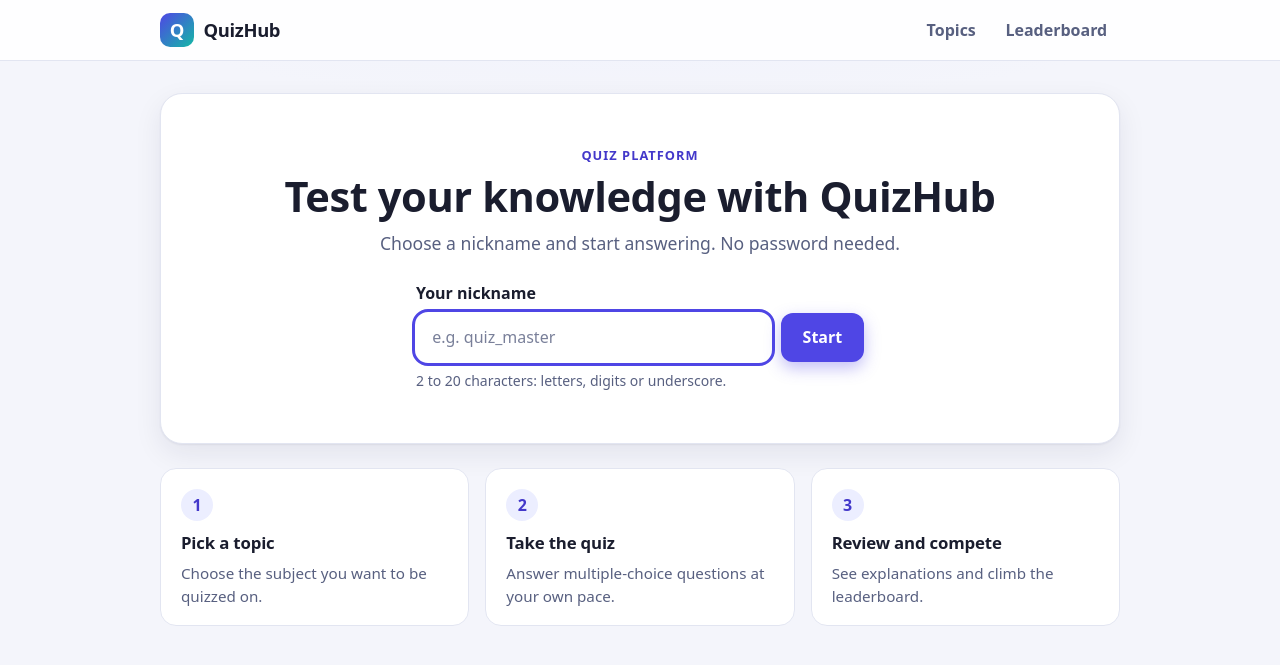
After one commit to ParvinSalahov/SE_FINAL, a Flask app: template src/templates/index.html in a window 1280 px wide. The commit adds this page. Shown: the top 665 px of the page. Run offline with Flask 3, Linux system fonts and the light colour scheme; the template is opened without the code that fills it, so the values that code supplies are empty.

Commit message:
feat(ui): index.html with nickname form or welcome

```diff
--- a/src/static/style.css
+++ b/src/static/style.css
@@ -271,3 +271,56 @@ input[type="text"]:focus { outline: 3px solid var(--primary); outline-offset: 1p
 @media (prefers-reduced-motion: reduce) {
   *, *::before, *::after { transition: none !important; animation: none !important; }
 }
+
+/* ---------- Home page ---------- */
+.hero {
+  padding: clamp(1.75rem, 5vw, 3.25rem) clamp(1.25rem, 4vw, 3rem);
+  text-align: center;
+  background: var(--surface);
+  border: 1px solid var(--border);
+  border-radius: calc(var(--radius) + 6px);
+  box-shadow: var(--shadow);
+}
+.hero .lead { max-width: 34rem; margin-inline: auto; margin-bottom: 1.5rem; }
+
+.hero-actions {
+  display: flex;
+  flex-wrap: wrap;
+  justify-content: center;
+  gap: 0.75rem;
+}
+.hero-actions form { margin: 0; }
+
+.enter-form { max-width: 28rem; margin-inline: auto; }
+.enter-row { display: flex; flex-wrap: wrap; gap: 0.6rem; }
+.enter-row input { flex: 1 1 12rem; width: auto; }
+.enter-row .btn { flex: 0 0 auto; }
+.enter-form .hint { text-align: left; }
+
+.steps {
+  display: grid;
+  grid-template-columns: repeat(auto-fit, minmax(220px, 1fr));
+  gap: 1rem;
+  margin: 1.5rem 0 0;
+  padding: 0;
+  list-style: none;
+}
+.step {
+  padding: 1.25rem 1.25rem 1rem;
+  background: var(--surface);
+  border: 1px solid var(--border);
+  border-radius: var(--radius);
+}
+.step h2 { font-size: 1.05rem; }
+.step p { margin: 0; color: var(--muted); font-size: 0.95rem; }
+.step-num {
+  display: grid;
+  place-items: center;
+  width: 32px;
+  height: 32px;
+  margin-bottom: 0.75rem;
+  border-radius: 50%;
+  background: var(--primary-soft);
+  color: var(--primary-strong);
+  font-weight: 800;
+}
--- /dev/null
+++ b/src/templates/index.html
@@ -0,0 +1,54 @@
+{% extends "base.html" %}
+
+{% block title %}Welcome · QuizHub{% endblock %}
+
+{% block content %}
+{% if player %}
+<section class="hero">
+  <p class="eyebrow">Welcome back</p>
+  <h1>Hi, {{ player.nickname }}!</h1>
+  <p class="lead">Ready for another round? Pick a topic and test yourself.</p>
+  <div class="hero-actions">
+    <a class="btn btn-primary btn-lg" href="{{ url_for('quiz.topics') }}">Choose a topic</a>
+    <form method="post" action="{{ url_for('auth.leave') }}">
+      <button class="btn btn-ghost btn-lg" type="submit">Leave</button>
+    </form>
+  </div>
+</section>
+{% else %}
+<section class="hero">
+  <p class="eyebrow">Quiz platform</p>
+  <h1>Test your knowledge with QuizHub</h1>
+  <p class="lead">Choose a nickname and start answering. No password needed.</p>
+  <form class="enter-form" method="post" action="{{ url_for('auth.enter') }}">
+    <label class="field-label" for="nickname">Your nickname</label>
+    <div class="enter-row">
+      <input id="nickname" name="nickname" type="text"
+             minlength="2" maxlength="20" pattern="[A-Za-z0-9_]{2,20}"
+             placeholder="e.g. quiz_master" autocomplete="nickname" autofocus required
+             aria-describedby="nickname-hint">
+      <button class="btn btn-primary" type="submit">Start</button>
+    </div>
+    <p id="nickname-hint" class="hint">2 to 20 characters: letters, digits or underscore.</p>
+  </form>
+</section>
+{% endif %}
+
+<ol class="steps" aria-label="How it works">
+  <li class="step">
+    <span class="step-num" aria-hidden="true">1</span>
+    <h2>Pick a topic</h2>
+    <p>Choose the subject you want to be quizzed on.</p>
+  </li>
+  <li class="step">
+    <span class="step-num" aria-hidden="true">2</span>
+    <h2>Take the quiz</h2>
+    <p>Answer multiple-choice questions at your own pace.</p>
+  </li>
+  <li class="step">
+    <span class="step-num" aria-hidden="true">3</span>
+    <h2>Review and compete</h2>
+    <p>See explanations and climb the leaderboard.</p>
+  </li>
+</ol>
+{% endblock %}
```
